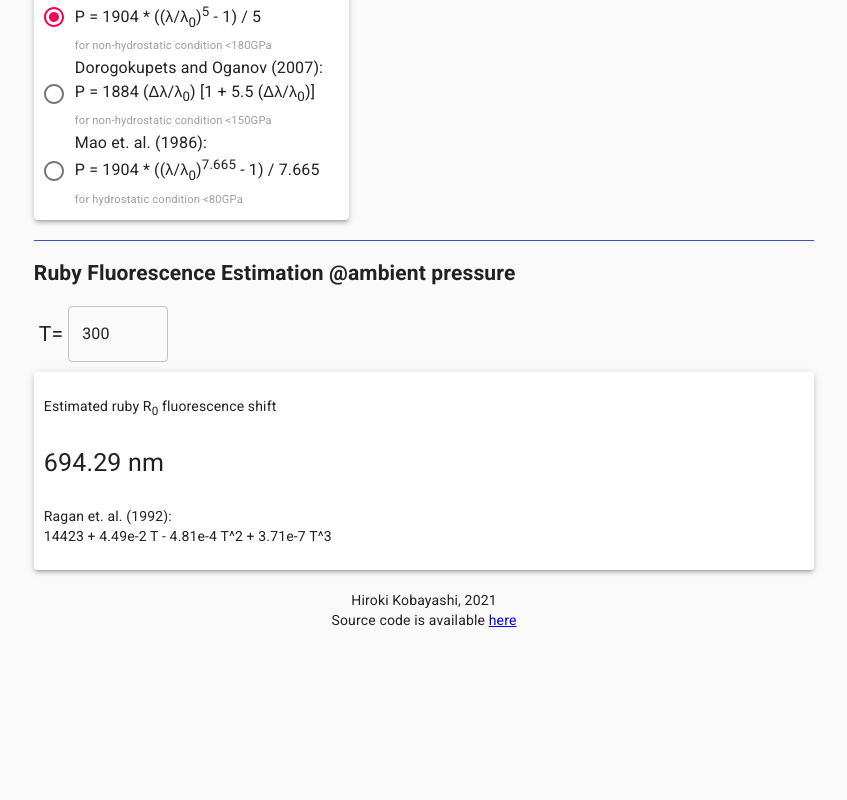
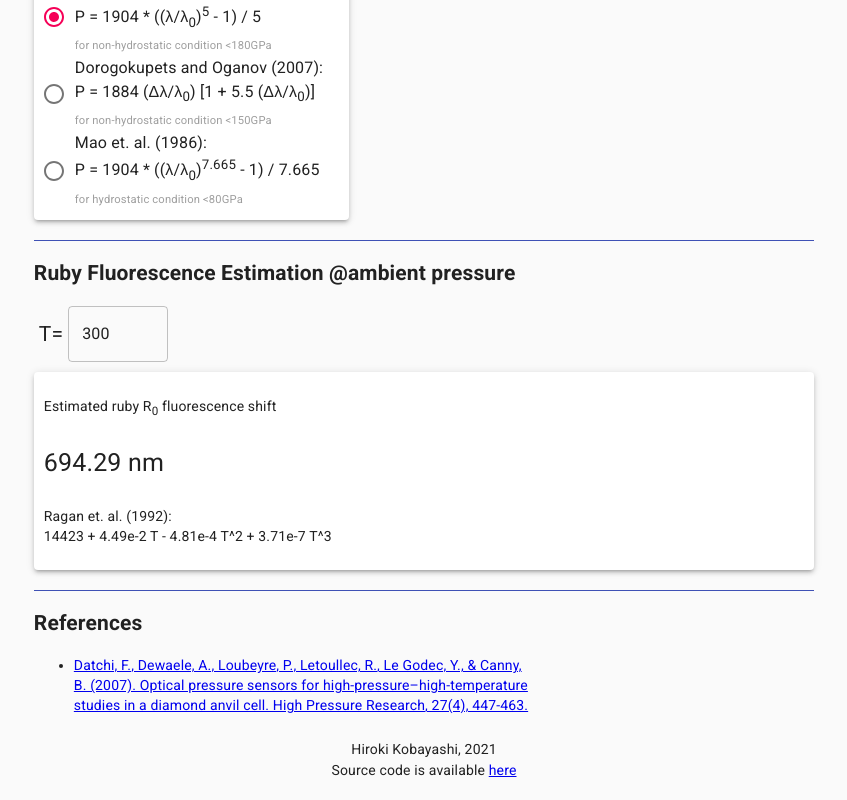
Before and after one commit to khsacc/pressure-calculator, a Next.js app: page / in a window 1280 px wide. Shown: the part 688-1488 px from the top of the page, without its empty margins (216-1063 px from the left). Before the commit the page ends 1338 px from the top, so only its background shows below. Built offline with nearby package versions, Linux system fonts and the light colour scheme.

Commit message:
added reference list

```diff
--- /dev/null
+++ b/components/ref.tsx
@@ -0,0 +1,33 @@
+import { makeStyles, Typography } from "@material-ui/core";
+import { NextPage } from "next";
+
+const useStyles = makeStyles(() => ({
+  wrap: {
+    width: 500,
+  },
+}));
+
+export const Ref: NextPage = () => {
+  const classes = useStyles();
+  const data = [
+    {
+      display:
+        "Datchi, F., Dewaele, A., Loubeyre, P., Letoullec, R., Le Godec, Y., & Canny, B. (2007). Optical pressure sensors for high-pressure–high-temperature studies in a diamond anvil cell. High Pressure Research, 27(4), 447-463.",
+      href: "https://www.tandfonline.com/doi/full/10.1080/08957950701659593",
+    },
+  ];
+  return (
+    <>
+      <h2>References</h2>
+      <ul className={classes.wrap}>
+        {data.map((datum) => (
+          <li key={datum.href}>
+            <a rel="external nofollow" target="_blank" href={datum.href}>
+              {datum.display}
+            </a>
+          </li>
+        ))}
+      </ul>
+    </>
+  );
+};
--- a/pages/index.tsx
+++ b/pages/index.tsx
@@ -6,6 +6,7 @@ import { PressureEstimation } from "../components/pressure-estimation";
 import { TemperatureCalibration } from "../components/temperature-calibration";
 import { RubyEstimation } from "../components/ruby-estimation";
 import { Fit } from "../components/sample-estimation";
+import { Ref } from "../components/ref";
 
 const useStyles = makeStyles((theme) => ({
   container: {
@@ -53,6 +54,9 @@ export default function Home() {
         {/* <section className={classes.section}>
           <Fit />
         </section> */}
+        <section className={classes.section}>
+          <Ref />
+        </section>
       </main>
     </div>
   );
```
